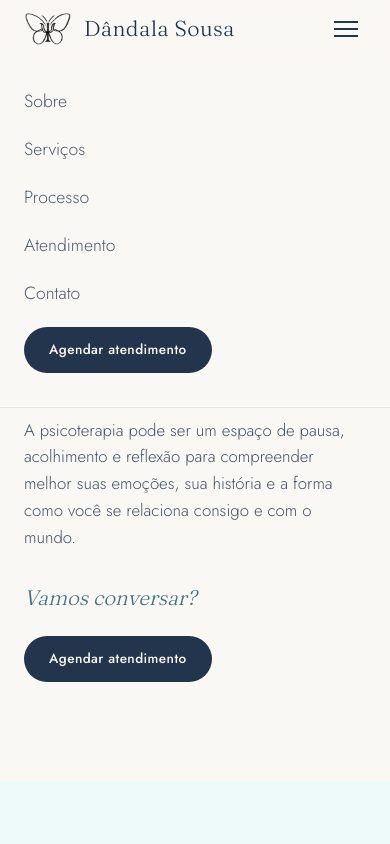
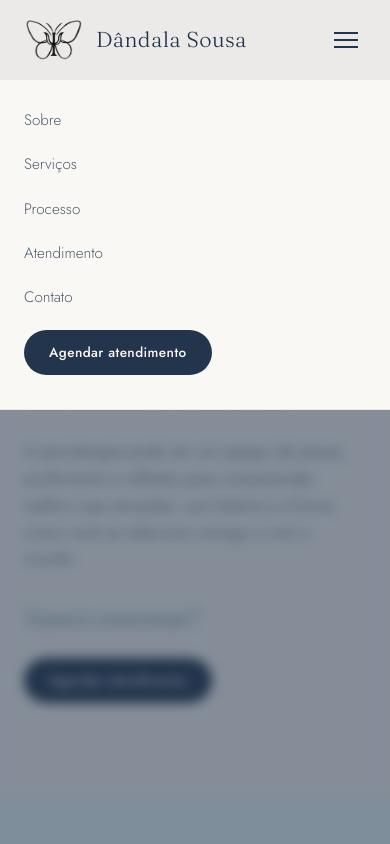
Before and after one commit to walsinaw/danda-sousa-site, a Next.js app: page / in a window 390 px wide. Both pictures are taken after a click on the button "Abrir menu". Shown: the top 844 px of the page. Built offline with nearby package versions, Linux system fonts and the light colour scheme.

Commit message:
cores no nav

```diff
--- a/components/About.tsx
+++ b/components/About.tsx
@@ -41,7 +41,7 @@ export default function About() {
 
           <div>
             <a href="#processo" className="btn btn--rose">
-              Conheça minha trajetória
+              Conheça nossa trajetória
             </a>
           </div>
         </div>
--- a/components/Attendance.tsx
+++ b/components/Attendance.tsx
@@ -7,7 +7,7 @@ export default function Attendance() {
       <div className="container">
         <div className={styles.heading}>
           <span className="eyebrow">Atendimento</span>
-          <h2>Como você prefere ser atendido(a)</h2>
+          <h2>Como ficar melhor pra você!</h2>
         </div>
 
         <div className={styles.grid}>
--- a/components/Header.module.css
+++ b/components/Header.module.css
@@ -41,10 +41,11 @@
 .nav a:not(:global(.btn)) {
   color: var(--navy);
   opacity: 0.8;
-  transition: opacity 0.2s ease;
+  transition: color 0.2s ease, opacity 0.2s ease;
 }
 
 .nav a:not(:global(.btn)):hover {
+  color: var(--rose);
   opacity: 1;
 }
 
@@ -64,6 +65,16 @@
 }
 
 @media (max-width: 860px) {
+  .inner {
+    padding-top: 20px;
+    padding-bottom: 20px;
+  }
+
+  .logoImg {
+    width: 60px;
+    height: 40px;
+  }
+
   .nav {
     position: absolute;
     top: 100%;
@@ -76,6 +87,8 @@
     padding: 28px 24px 34px;
     border-bottom: 1px solid rgba(35, 53, 77, 0.08);
     display: none;
+    font-size: 0.95rem;
+    z-index: 41;
   }
 
   .navOpen {
@@ -85,4 +98,12 @@
   .toggle {
     display: flex;
   }
+
+  .overlay {
+    position: fixed;
+    inset: 0;
+    background: rgba(35, 53, 77, 0.55);
+    backdrop-filter: blur(6px);
+    z-index: 40;
+  }
 }
--- a/components/Header.tsx
+++ b/components/Header.tsx
@@ -16,7 +16,9 @@ export default function Header() {
   const [open, setOpen] = useState(false);
 
   return (
-    <header className={styles.header}>
+    <>
+      {open && <div className={styles.overlay} onClick={() => setOpen(false)} />}
+      <header className={styles.header}>
       <div className={`container ${styles.inner}`}>
         <a href="#topo" className={styles.logo}>
           <Image
@@ -54,6 +56,7 @@ export default function Header() {
           <span />
         </button>
       </div>
-    </header>
+      </header>
+    </>
   );
 }
```
